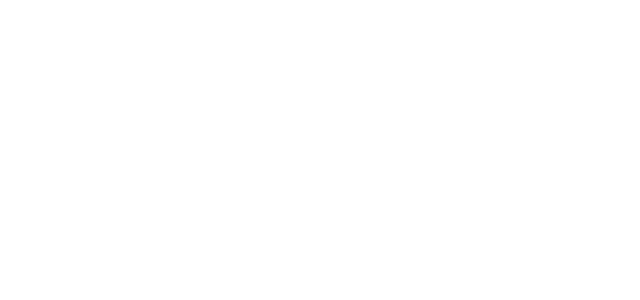
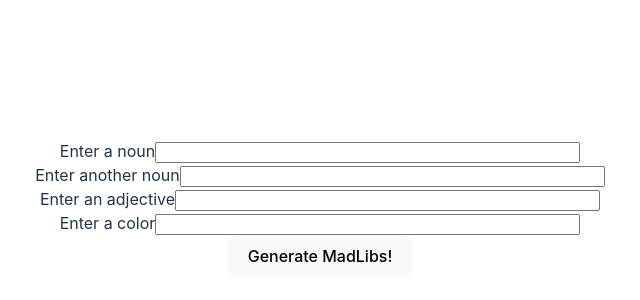
Before and after one commit to franklinkong981/MadLibs, a React (Vite) app in the folder madlibs/: page / in a window 1280 px wide. Shown: the part 192-492 px from the top of the page, without its empty margins (320-960 px from the left). Built offline with nearby package versions, Linux system fonts and the light colour scheme.

Commit message:
Created constants, helper functions, and MadLibsForm component

```diff
--- a/madlibs/src/MadLibs.jsx
+++ b/madlibs/src/MadLibs.jsx
@@ -1,7 +1,17 @@
 import React, {useState} from "react";
 
+import MadLibsForm from "./MadLibsForm.jsx";
+
 const MadLibs = () => {
+  const submitMadLibs = () => {
+    alert("Madlibs submitted!");
+  };
 
+  return (
+    <div className="MadLibs">
+      <MadLibsForm submitMadLibs={submitMadLibs}/>
+    </div>
+  );
 };
 
 export default MadLibs;
--- a/madlibs/src/MadLibsForm.jsx
+++ b/madlibs/src/MadLibsForm.jsx
@@ -0,0 +1,30 @@
+import React from "react";
+import {v4 as uuid} from "uuid";
+import {useFormik} from "formik";
+
+import {listOfInputs} from "./MadLibsVariables.js";
+import {buildInitialFormValues} from "./helpers.js";
+
+const MadLibsForm = ({submitMadLibs}) => {
+  const formik = useFormik({
+    initialValues: buildInitialFormValues(listOfInputs),
+    onSubmit: values => {
+      submitMadLibs(values);
+    }
+  });
+
+  return (
+    <form className="MadLibsForm" onSubmit={formik.handleSubmit}>
+      {listOfInputs.map(input => (
+        <div className="MadLibsForm-field">
+          <label htmlFor={`MadLibsForm-${input.inputName}-input`} className="MadLibsForm-label">{input.label}</label>
+          <input id={`MadLibsForm-${input.inputName}-input`} className="MadLibsForm-input" type="text" name={input.inputName}
+          size="50" value={formik.values[input.inputName]} onChange={formik.handleChange}/>
+        </div>
+      ))}
+      <button className="MadLibsForm-submit-button" type="submit">Generate MadLibs!</button>
+    </form>
+  );
+};
+
+export default MadLibsForm;
--- /dev/null
+++ b/madlibs/src/MadLibsVariables.js
@@ -0,0 +1,13 @@
+/* This file contains the different parts of the MadLibs story, including the list of inputs the user has to input, the name
+attributes to be given to each input field, and the rest of the story that isn't influenced by the user. */
+
+const listOfInputs = [
+  {label: "Enter a noun", inputName: "noun-1"},
+  {label: "Enter another noun", inputName: "noun-2"},
+  {label: "Enter an adjective", inputName: "adjective"},
+  {label: "Enter a color", inputName: "color"}
+];
+
+const restOfStory = ["There was a ", " ", " who loved a ", " ", "."];
+
+export {listOfInputs, restOfStory};
--- /dev/null
+++ b/madlibs/src/helpers.js
@@ -0,0 +1,18 @@
+function buildInitialFormValues(listOfInputs) {
+  const initialFormValues = {};
+  for (let input in listOfInputs) {
+    initialFormValues[input.inputName] = '';
+  }
+  return initialFormValues;
+}
+
+function buildMadLibsStory(madLibsValues, restOfStory) {
+  let madLibsStory = "";
+  for (let i = 0; i < madLibsValues.length; i++) {
+    madLibsStory += restOfStory[i] + madLibsValues[i];
+    if (i == madLibsValues.length - 1) madLibsStory += restOfStory[i + 1];
+  }
+  return madLibsStory;
+}
+
+export{buildInitialFormValues, buildMadLibsStory};
```
